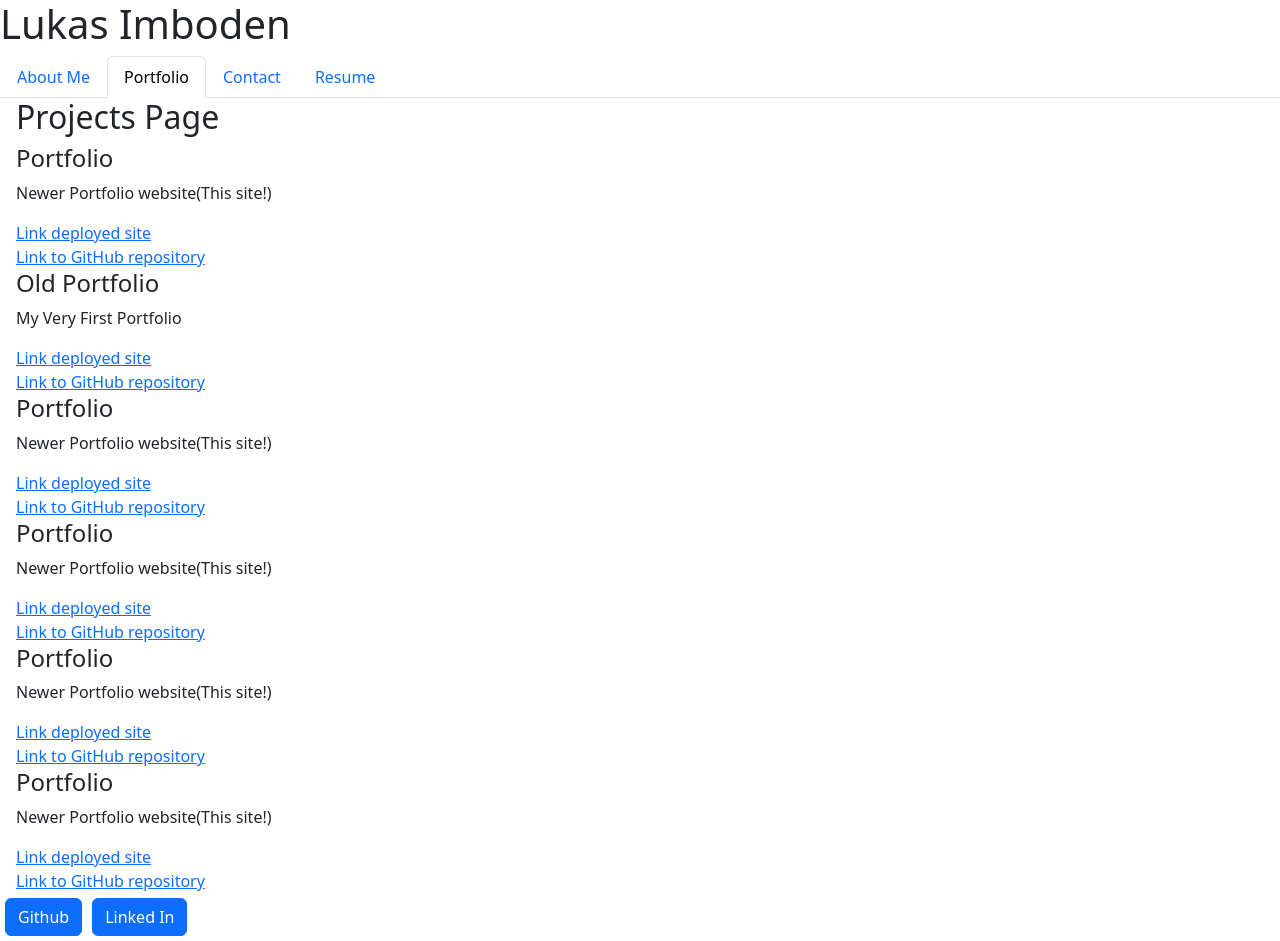
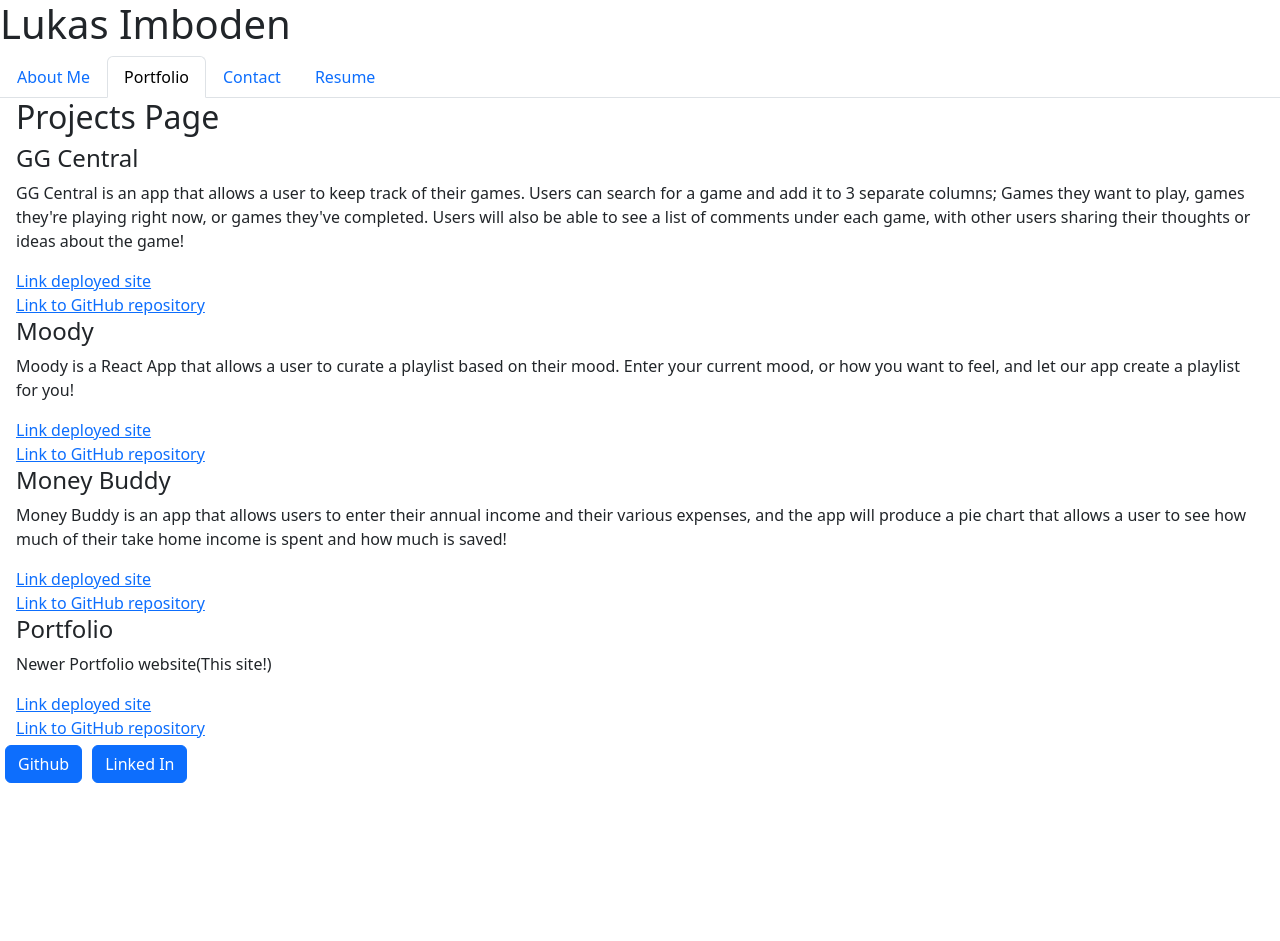
Before and after one commit to limboden/Portfolio-Website, a React (Vite) app: page /Portfolio in a window 1280 px wide. After the commit the page ends 800 px from the top, so only its background shows below. Built offline with nearby package versions, Linux system fonts and the light colour scheme.

Commit message:
added new projects to portfolio

```diff
--- a/src/pages/Portfolio.jsx
+++ b/src/pages/Portfolio.jsx
@@ -22,19 +22,13 @@ export default function Portfolio() {
     <div>
       <h2>Projects Page</h2>
       <section>
-        <ProjectCard title="Portfolio" description="Newer Portfolio website(This site!)" link="./" repo="https://github.com/limboden/limboden.github.io" />
+        <ProjectCard title="GG Central" description="GG Central is an app that allows a user to keep track of their games. Users can search for a game and add it to 3 separate columns; Games they want to play, games they're playing right now, or games they've completed. Users will also be able to see a list of comments under each game, with other users sharing their thoughts or ideas about the game!" link="./" repo="https://github.com/sameeridris/GG-Central" />
       </section>
       <section>
-        <ProjectCard title="Old Portfolio" description="My Very First Portfolio" link="https://limboden.github.io" repo="https://github.com/limboden/limboden.github.io" />
+        <ProjectCard title="Moody" description="Moody is a React App that allows a user to curate a playlist based on their mood. Enter your current mood, or how you want to feel, and let our app create a playlist for you!" link="./" repo="https://github.com/keithrsialana/Moody" />
       </section>
       <section>
-        <ProjectCard title="Portfolio" description="Newer Portfolio website(This site!)" link="./" repo="https://github.com/limboden/limboden.github.io" />
-      </section>
-      <section>
-        <ProjectCard title="Portfolio" description="Newer Portfolio website(This site!)" link="./" repo="https://github.com/limboden/limboden.github.io" />
-      </section>
-      <section>
-        <ProjectCard title="Portfolio" description="Newer Portfolio website(This site!)" link="./" repo="https://github.com/limboden/limboden.github.io" />
+        <ProjectCard title="Money Buddy" description="Money Buddy is an app that allows users to enter their annual income and their various expenses, and the app will produce a pie chart that allows a user to see how much of their take home income is spent and how much is saved!" link="./" repo="https://github.com/limboden/Money-Buddy" />
       </section>
       <section>
         <ProjectCard title="Portfolio" description="Newer Portfolio website(This site!)" link="./" repo="https://github.com/limboden/limboden.github.io" />
```
